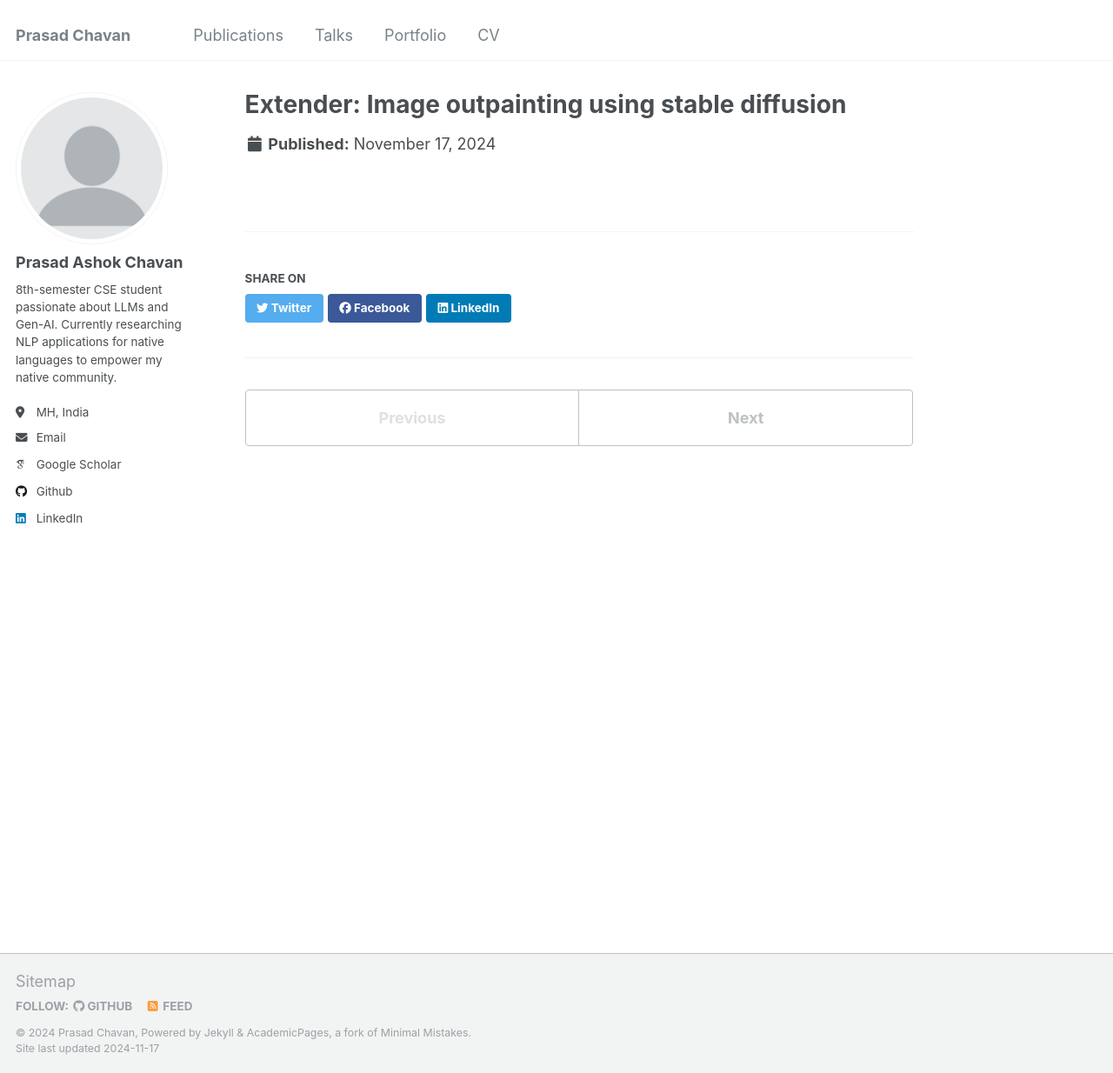
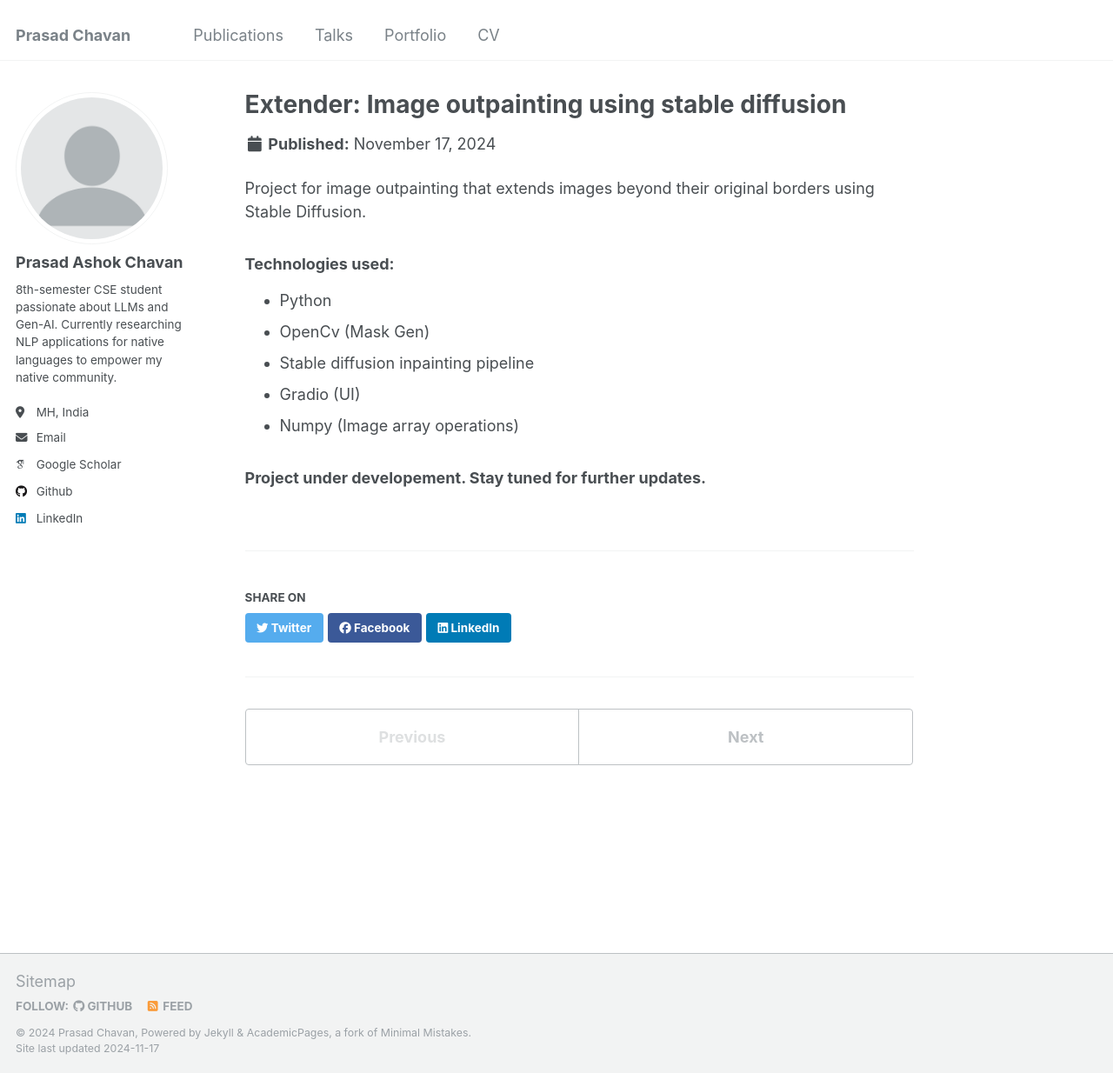
Before and after one commit to prasadchavann/prasadchavann.github.io, a Jekyll site: the page built from _portfolio/image-outpainting.md, in a window 1280 px wide and 1234 px high. Shown: the whole window at 87% size. Built offline with Jekyll 4.4.1, drawn with Linux system fonts in a browser that asks for light colours; some web fonts are replaced.

Commit message:
Update image-outpainting.md

```diff
--- a/_portfolio/image-outpainting.md
+++ b/_portfolio/image-outpainting.md
@@ -3,3 +3,14 @@ title: "Extender: Image outpainting using stable diffusion"
 excerpt: "Project for image outpainting that extends images beyond their original borders using Stable Diffusion.<br/><br/><img src='/images/project_outpainting.png'>"
 collection: portfolio
 ---
+
+Project for image outpainting that extends images beyond their original borders using Stable Diffusion.
+
+### Technologies used:
+- Python
+- OpenCv (Mask Gen)
+- Stable diffusion inpainting pipeline
+- Gradio (UI)
+- Numpy (Image array operations)
+
+### Project under developement. Stay tuned for further updates.
```
